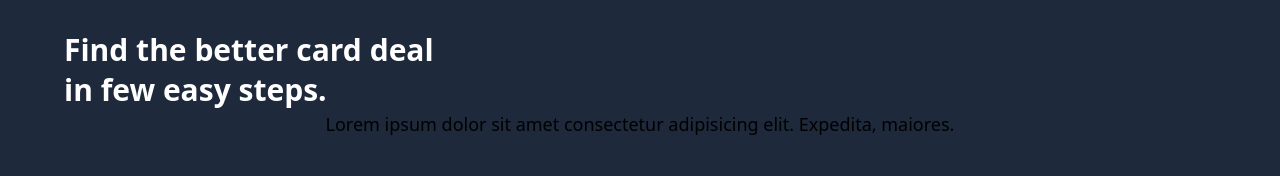
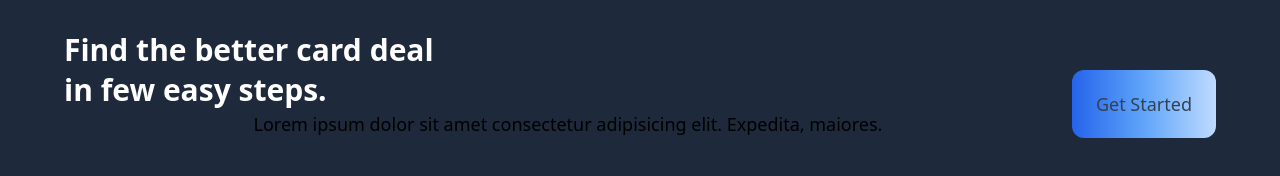
Before and after one commit to KodeIva/wiser, a React (Vite) app: page / in a window 1280 px wide. Shown: the part 2113-2289 px from the top of the page. Built offline with nearby package versions, Linux system fonts and the light colour scheme.

Commit message:
<button> added, styled

```diff
--- a/src/components/CardDeal.jsx
+++ b/src/components/CardDeal.jsx
@@ -6,8 +6,13 @@ const CardDeal = () => {
       <div className='flex-1 flex flex-col justify-center items-center'>
        <h2 className='w-full font-semibold text-3xl text-white leading-10 '>Find the better card deal <br />
        in few easy steps.</h2>
-       <p className='text-[18px] leading-7'>Lorem ipsum dolor sit amet consectetur adipisicing elit. Expedita, maiores.</p>
+       <p className='text-[18px] leading-7 '>Lorem ipsum dolor sit amet consectetur adipisicing elit. Expedita, maiores.</p>
       </div>
+
+      <button type='button' className='mt-10 bg-gradient-to-r from-blue-600  via-blue-400  to-blue-200 py-4 px-6 font-medium text-lg text-slate-700 rounded-xl outline-none '>
+        Get Started
+      </button>
+
     </section>
   )
 }
```
